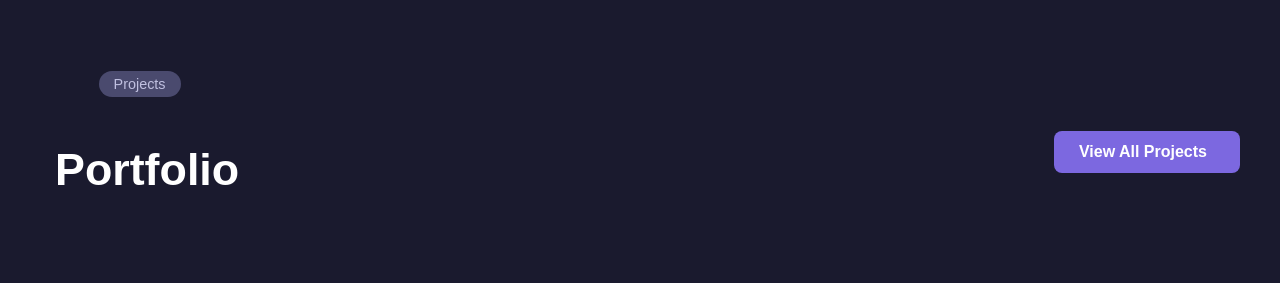
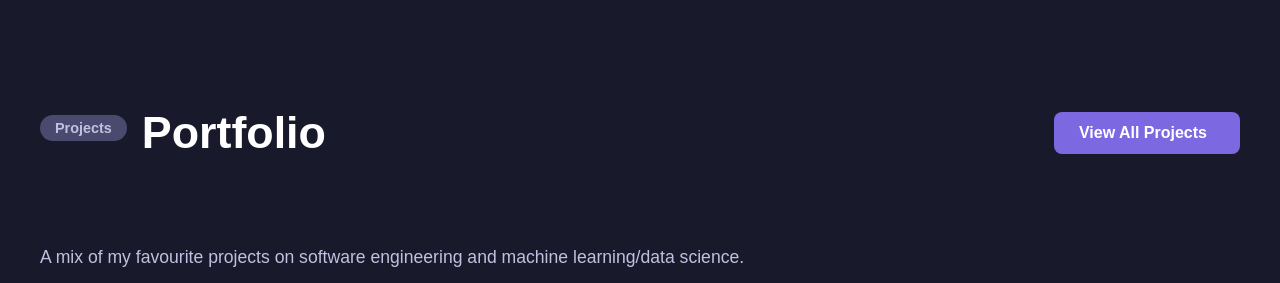
Before and after one commit to nickiliak/My-Portfolio, a React (Create React App) app in the folder frontend/: page / in a window 1280 px wide. Shown: the part 985-1268 px from the top of the page. Built offline with nearby package versions, Linux system fonts and the light colour scheme.

Commit message:
Clean up

```diff
--- a/frontend/src/App.css
+++ b/frontend/src/App.css
@@ -8,5 +8,4 @@ body {
 
 section {
   padding: 50px 20px;
-  border-bottom: 1px solid #eee;
 }
--- a/frontend/src/components/About.css
+++ b/frontend/src/components/About.css
@@ -1,7 +1,7 @@
 .about-section {
   background-color: #1a1a2e; /* Dark, but not black background */
   padding: 80px 20px;
-  min-height: 100vh;
+  min-height: 70vh;
   display: flex;
   flex-direction: column; /* Stack the sections vertically */
   justify-content: center;
--- a/frontend/src/components/Contact.css
+++ b/frontend/src/components/Contact.css
@@ -1,7 +1,7 @@
 .contact-section {
-  background-color: #1a1a2e;
+  background-color: #19192c;
   padding: 80px 20px;
-  min-height: 100vh;
+  min-height: 70vh;
   display: flex;
   flex-direction: column;
   align-items: center;
--- a/frontend/src/components/Experience.css
+++ b/frontend/src/components/Experience.css
@@ -1,7 +1,7 @@
 .experience-section {
   background-color: #1a1a2e; /* Dark theme background */
   padding: 80px 20px;
-  min-height: 100vh;
+  min-height: 70vh;
   display: flex;
   flex-direction: column;
   align-items: center;
--- a/frontend/src/components/Projects.css
+++ b/frontend/src/components/Projects.css
@@ -1,7 +1,7 @@
 .projects-section {
-  background-color: #1a1a2e;
+  background-color: #19192c;
   padding: 80px 20px;
-  min-height: 100vh;
+  min-height: 70vh;
   display: flex;
   flex-direction: column;
   align-items: center;
@@ -17,9 +17,24 @@
   margin-bottom: 30px;
 }
 
+/* CORRECTED: The projects-title-group can be simplified */
 .projects-title-group {
+    /* No special flex properties needed here */
+}
+
+/* This is the key change to align the tag and the title */
+.projects-section h2 {
+    font-size: 2.8rem;
+    font-weight: 700;
+    color: #fff;
     display: flex;
-  flex-direction: column;
+    align-items: center;
+    gap: 15px; /* Adds space between the tag and the title */
+}
+
+/* Remove the icon rule from the h2 and apply it directly to the icon */
+.projects-section h2 i {
+  color: #7c68e0;
 }
 
 .section-tag {
@@ -29,20 +44,7 @@
     border-radius: 20px;
     width: fit-content;
     font-size: 0.9rem;
-  margin-bottom: 10px;
-}
-
-.projects-section h2 {
-  font-size: 2.8rem;
-  font-weight: 700;
-  color: #fff;
-  display: flex;
-  align-items: center; /* This is the key change to fix vertical alignment */
-  gap: 15px;
-}
-
-.projects-section h2 i {
-  color: #7c68e0;
+    margin-right: 15px; /* Adds space to the right of the tag */
 }
 
 .view-all-button {
--- a/frontend/src/components/Projects.js
+++ b/frontend/src/components/Projects.js
@@ -34,10 +34,10 @@ export default function Projects() {
   return (
     <section id="projects" className="projects-section">
       <div className="projects-header">
+        {/* CORRECTED: The span is now inside the h2. */}
         <div className="projects-title-group">
-          <span className="section-tag">Projects</span>
           <h2>
-            <i className="fa-solid fa-folder-open"></i> Portfolio
+            <span className="section-tag">Projects</span> Portfolio
           </h2>
         </div>
         <a href="https://github.com/nickiliak" target="_blank" rel="noopener noreferrer" className="view-all-button">
```
Lines whose indentation alone changed are shown as unchanged.
